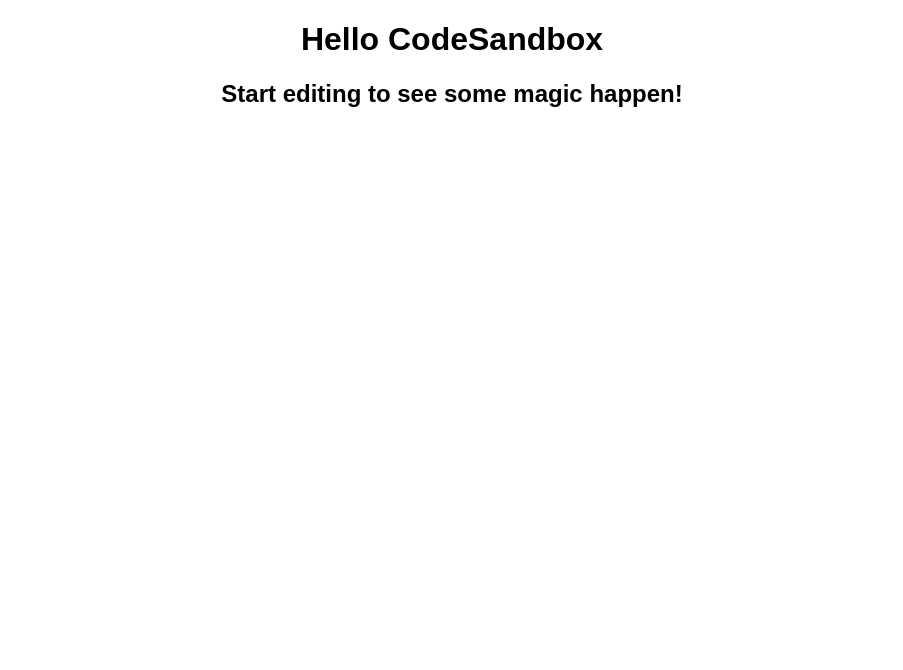
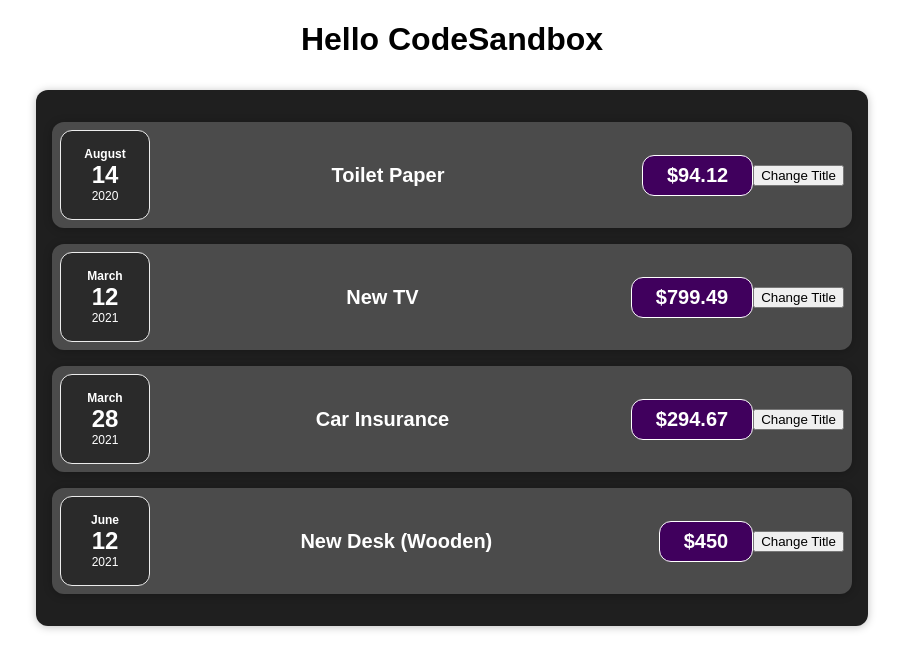
Before and after one commit to caleb72/react-complete-guide, a React (Create React App) app: page / in a window 1280 px wide. Shown: the top 670 px of the page, without its empty margins (188-1091 px from the left). Built offline with nearby package versions, Linux system fonts and the light colour scheme.

Commit message:
section 3 completed

```diff
--- a/src/App.js
+++ b/src/App.js
@@ -1,10 +1,36 @@
 import "./styles.css";
 
-export default function App() {
+import Expenses from "./components/Expenses/Expenses";
+
+const App = () => {
+  const expenses = [
+    {
+      id: "e1",
+      title: "Toilet Paper",
+      amount: 94.12,
+      date: new Date(2020, 7, 14),
+    },
+    { id: "e2", title: "New TV", amount: 799.49, date: new Date(2021, 2, 12) },
+    {
+      id: "e3",
+      title: "Car Insurance",
+      amount: 294.67,
+      date: new Date(2021, 2, 28),
+    },
+    {
+      id: "e4",
+      title: "New Desk (Wooden)",
+      amount: 450,
+      date: new Date(2021, 5, 12),
+    },
+  ];
+
   return (
     <div className="App">
       <h1>Hello CodeSandbox</h1>
-      <h2>Start editing to see some magic happen!</h2>
+      <Expenses expenses={expenses} />
     </div>
   );
-}
+};
+
+export default App;
--- /dev/null
+++ b/src/components/Expenses/ExpenseDate.css
@@ -0,0 +1,26 @@
+.expense-date {
+  display: flex;
+  flex-direction: column;
+  width: 5.5rem;
+  height: 5.5rem;
+  border: 1px solid #ececec;
+  background-color: #2a2a2a;
+  color: white;
+  border-radius: 12px;
+  align-items: center;
+  justify-content: center;
+}
+
+.expense-date__month {
+  font-size: 0.75rem;
+  font-weight: bold;
+}
+
+.expense-date__year {
+  font-size: 0.75rem;
+}
+
+.expense-date__day {
+  font-size: 1.5rem;
+  font-weight: bold;
+}
--- /dev/null
+++ b/src/components/Expenses/ExpenseDate.js
@@ -0,0 +1,17 @@
+import "./ExpenseDate.css";
+
+const ExpenseDate = (props) => {
+  let month = props.date.toLocaleString("en-US", { month: "long" });
+  let day = props.date.toLocaleString("en-US", { day: "2-digit" });
+  let year = props.date.getFullYear();
+
+  return (
+    <div className="expense-date">
+      <div className="expense-date__month">{month}</div>
+      <div className="expense-date__day">{day}</div>
+      <div className="expense-date__year">{year}</div>
+    </div>
+  );
+};
+
+export default ExpenseDate;
--- /dev/null
+++ b/src/components/Expenses/ExpenseItem.css
@@ -0,0 +1,54 @@
+.expense-item {
+  display: flex;
+  justify-content: space-between;
+  align-items: center;
+  padding: 0.5rem;
+  margin: 1rem 0;
+  background-color: #4b4b4b;
+}
+
+.expense-item__description {
+  display: flex;
+  flex-direction: column;
+  gap: 1rem;
+  align-items: flex-end;
+  flex-flow: column-reverse;
+  justify-content: flex-start;
+  flex: 1;
+}
+
+.expense-item h2 {
+  color: #3a3a3a;
+  font-size: 1rem;
+  flex: 1;
+  margin: 0 1rem;
+  color: white;
+}
+
+.expense-item__price {
+  font-size: 1rem;
+  font-weight: bold;
+  color: white;
+  background-color: #40005d;
+  border: 1px solid white;
+  padding: 0.5rem;
+  border-radius: 12px;
+}
+
+@media (min-width: 580px) {
+  .expense-item__description {
+    flex-direction: row;
+    align-items: center;
+    justify-content: flex-start;
+    flex: 1;
+  }
+
+  .expense-item__description h2 {
+    font-size: 1.25rem;
+  }
+
+  .expense-item__price {
+    font-size: 1.25rem;
+    padding: 0.5rem 1.5rem;
+  }
+}
--- /dev/null
+++ b/src/components/Expenses/ExpenseItem.js
@@ -0,0 +1,27 @@
+import React, { useState } from "react";
+
+import ExpenseDate from "./ExpenseDate";
+import Card from "../UI/Card";
+
+import "./ExpenseItem.css";
+
+const ExpenseItem = (props) => {
+  const [title, setTitle] = useState(props.title);
+
+  const clickHandler = () => {
+    setTitle("Updated!");
+  };
+
+  return (
+    <Card className="expense-item">
+      <ExpenseDate date={props.date} />
+      <div className="expense-item__description">
+        <h2>{title}</h2>
+        <div className="expense-item__price">${props.amount}</div>
+      </div>
+      <button onClick={clickHandler}>Change Title</button>
+    </Card>
+  );
+};
+
+export default ExpenseItem;
--- /dev/null
+++ b/src/components/Expenses/Expenses.css
@@ -0,0 +1,7 @@
+.expenses {
+  padding: 1rem;
+  background-color: rgb(31, 31, 31);
+  margin: 2rem auto;
+  width: 50rem;
+  max-width: 95%;
+}
--- /dev/null
+++ b/src/components/Expenses/Expenses.js
@@ -0,0 +1,33 @@
+import ExpenseItem from "./ExpenseItem";
+import Card from "../UI/Card";
+
+import "./Expenses.css";
+
+const Expenses = (props) => {
+  return (
+    <Card className="expenses">
+      <ExpenseItem
+        title={props.expenses[0].title}
+        amount={props.expenses[0].amount}
+        date={props.expenses[0].date}
+      />
+      <ExpenseItem
+        title={props.expenses[1].title}
+        amount={props.expenses[1].amount}
+        date={props.expenses[1].date}
+      />
+      <ExpenseItem
+        title={props.expenses[2].title}
+        amount={props.expenses[2].amount}
+        date={props.expenses[2].date}
+      />
+      <ExpenseItem
+        title={props.expenses[3].title}
+        amount={props.expenses[3].amount}
+        date={props.expenses[3].date}
+      />
+    </Card>
+  );
+};
+
+export default Expenses;
--- /dev/null
+++ b/src/components/UI/Card.css
@@ -0,0 +1,4 @@
+.card {
+  border-radius: 12px;
+  box-shadow: 0 1px 8px rgba(0, 0, 0, 0.25);
+}
--- /dev/null
+++ b/src/components/UI/Card.js
@@ -0,0 +1,8 @@
+import "./Card.css";
+
+const Card = (props) => {
+  const classes = "card " + props.className;
+  return <div className={classes}>{props.children}</div>;
+};
+
+export default Card;
--- a/src/index.js
+++ b/src/index.js
@@ -1,4 +1,4 @@
-import { StrictMode } from "react";
+import { StrictMode, React } from "react";
 import { createRoot } from "react-dom/client";
 
 import App from "./App";
```
